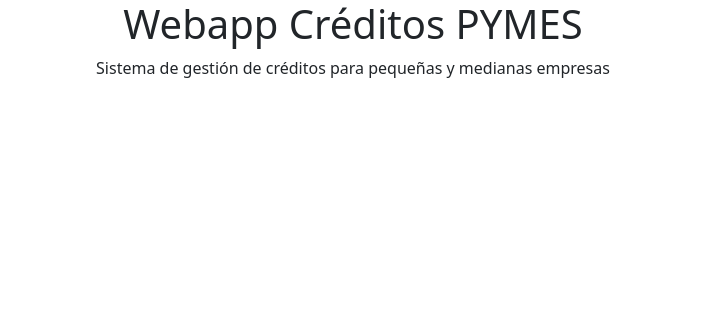
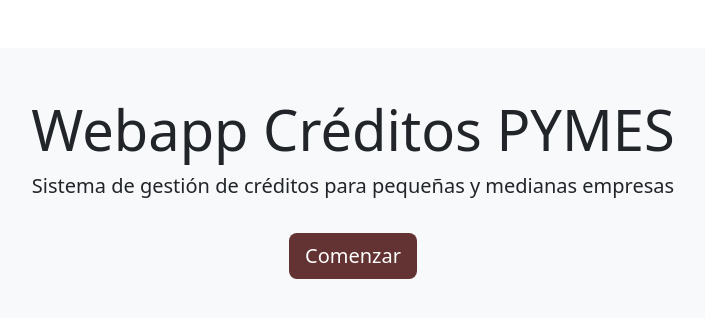
Before and after one commit to CreditosPYMES-NCG27/webapp-creditos-pymes, a React (Vite) app: page / in a window 1280 px wide. Shown: the top 318 px of the page, without its empty margins (287-992 px from the left). Built offline with nearby package versions, Linux system fonts and the light colour scheme.

Commit message:
chore : finished

```diff
--- /dev/null
+++ b/src/components/Navbar.jsx
@@ -0,0 +1,2 @@
+const Navbar = () => null;
+export default Navbar;
--- /dev/null
+++ b/src/features/HeroeSection/HeroeSection.css
@@ -0,0 +1,17 @@
+.container.heroe {
+  padding: 4rem 2rem;
+  margin: 2rem auto;
+  background-color: #f8f9fa;
+  border-radius: 1rem;
+  text-align: center;
+}
+
+.container.heroe .btn.btn-primary.btn-lg {
+  background-color: #633232;
+  border: none;
+  color: #fff;
+}
+
+.container.heroe .btn.btn-primary.btn-lg:hover {
+  background-color: #972424;
+}
--- a/src/features/HeroeSection/HeroeSection.jsx
+++ b/src/features/HeroeSection/HeroeSection.jsx
@@ -1,9 +1,14 @@
-
+import './HeroeSection.css';
 export default function HeroeSection() {
   return (
-    <div style={{ textAlign: "center"}}>
-      <h1>Webapp Créditos PYMES</h1>
-      <p>Sistema de gestión de créditos para pequeñas y medianas empresas</p>
+    <div className="container heroe text-center p-5 rounded my-5">
+      <h1 className="display-4">Webapp Créditos PYMES</h1>
+      <p className="lead">
+        Sistema de gestión de créditos para pequeñas y medianas empresas
+      </p>
+      <button className="btn btn-primary btn-lg mt-3">
+        Comenzar
+      </button>
     </div>
   );
 }
```
Also changed, not shown: src/components/Footer.jsx (added), 1 other file (tests, documents, lock files or other folders).
